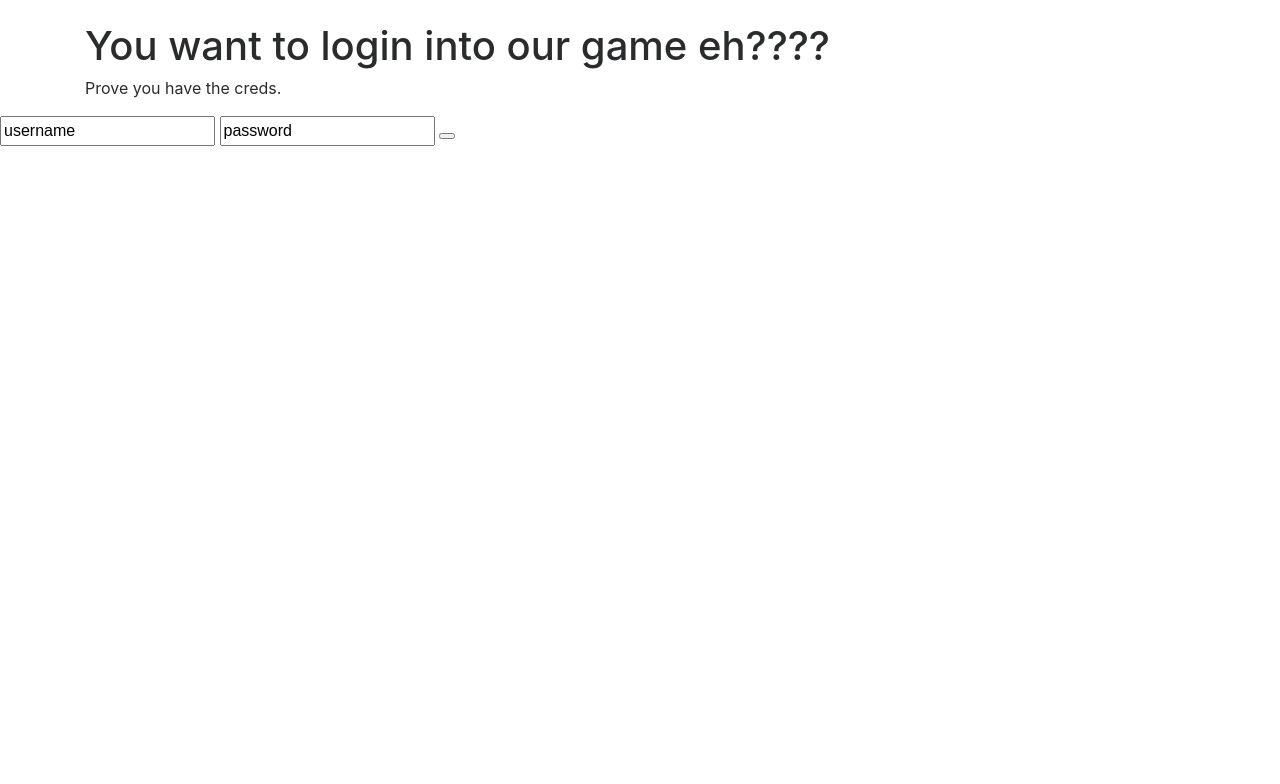
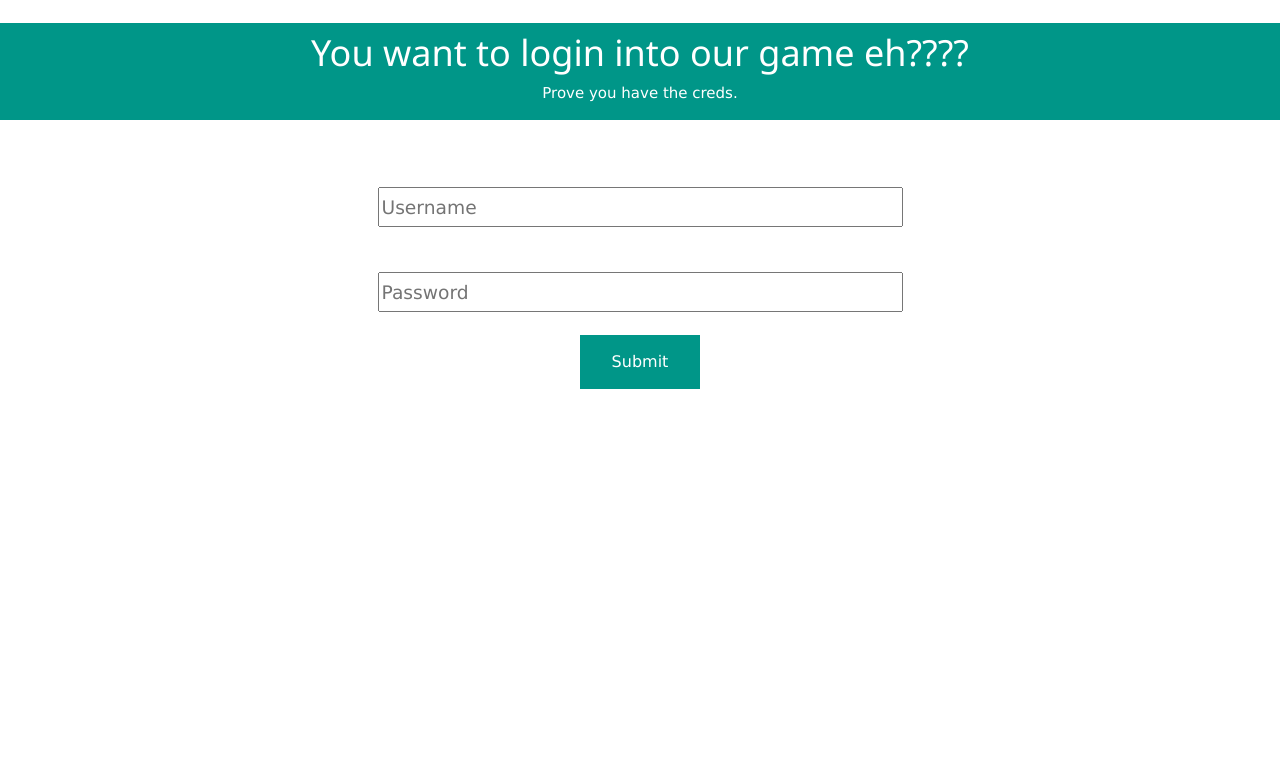
Before and after one commit to ValarDragon/Hack-Into-It-2017, a Flask app: page /login in a window 1280 px wide. Shown: the top 784 px of the page. Run offline with Flask 2, Linux system fonts and the light colour scheme; some libraries are stand-ins or nearby versions.

Commit message:
Make nice login

```diff
--- a/templates/login.html
+++ b/templates/login.html
@@ -1,21 +1,55 @@
 <html>
   <head>
     {% include "header.html" %}
+    <meta name="viewport" content="width=device-width, initial-scale=1">
+<link rel="stylesheet" href="https://www.w3schools.com/w3css/4/w3.css">
+    <style>
+      .button {
+        background-color: #009688; /* Green */
+        border: none;
+        color: white;
+        padding: 15px 32px;
+        text-align: center;
+        text-decoration: none;
+        display: inline-block;
+        font-size: 16px; }
+    input[type=text]:focus{
+      fot-size: 24px
+      width: 100%;
+      padding: 12px 12px;
+      margin: 8px 0;
+      border: 2px solid #555; }
+      body { text-align: center;
+      }
+
+      .error { color: red; }
+    form {
+            text-align: center;}
+    </style>
   </head>
-
   <body>
     <br/>
-    <div class="container container-fluid">
+    <div class="w3-container w3-teal">
       <h1>You want to login into our game eh????</h1>
-      {{error}}
+      <span class="error"> {{error}} </span>
       <p>
         Prove you have the creds.
       </p>
     </div>
-    <form method="post" action="/login" class="inline">
-      <input type="text" name="username" value="username">
-      <input type="text" name="password" value="password">
-      <button type="submit" name="submit_param"></button>
-    </form>
+
+    <form method='post' action="/login">
+  <br> <br><br>
+  <input type="text" name="username"
+  placeholder="Username" size=50 style=" height:40px;font-size:14pt;"><br>
+  <br> <br>
+  <input type="text" name="password"
+  placeholder="Password" size=50 style="height:40px;font-size:14pt;">
+
+<br> <br>
+  <button
+  class="button">Submit</button>
+  </form>
+
+
   </body>
 </html>
```
